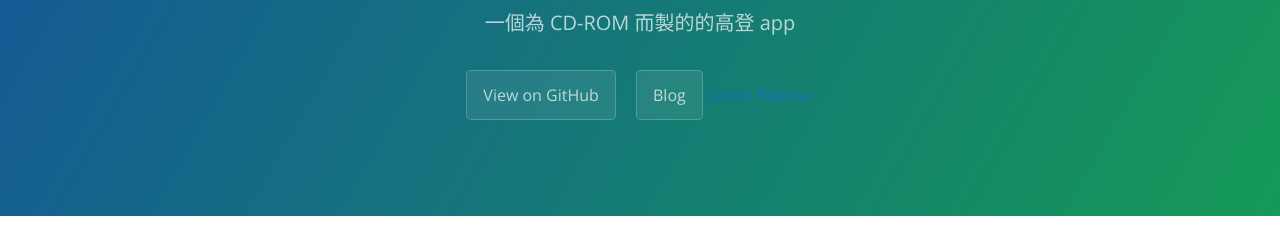
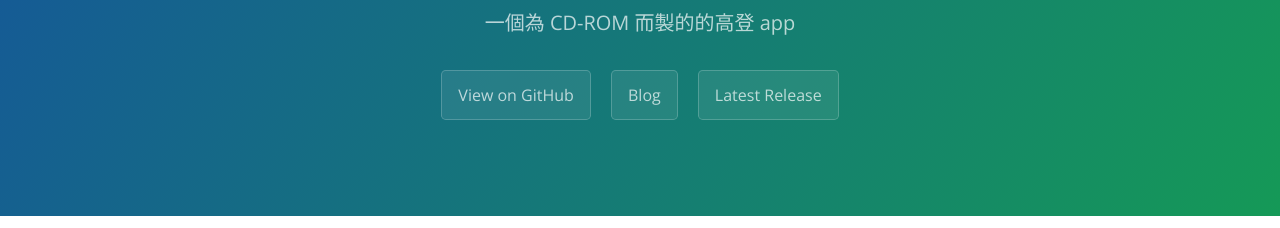
Before and after one commit to warenix/hkg, a plain HTML site: page index.html in a window 1280 px wide. Shown: the part 167-395 px from the top of the page. Drawn offline with nearby package versions, Linux system fonts and the light colour scheme.

Commit message:
Update index.html

```diff
--- a/index.html
+++ b/index.html
@@ -15,7 +15,7 @@
       <h2 class="project-tagline">一個為 CD-ROM 而製的的高登 app</h2>
       <a href="https://github.com/warenix/hkg" class="btn">View on GitHub</a>
       <a href="http://warenix.logdown.com/tags/hkg" class="btn">Blog</a>
-      <a href="https://github.com/warenix/hkg/tree/master/release">Latest Release</a>
+      <a href="https://github.com/warenix/hkg/tree/master/release" class="btn">Latest Release</a>
     </section>
 
     <section class="main-content">
```
